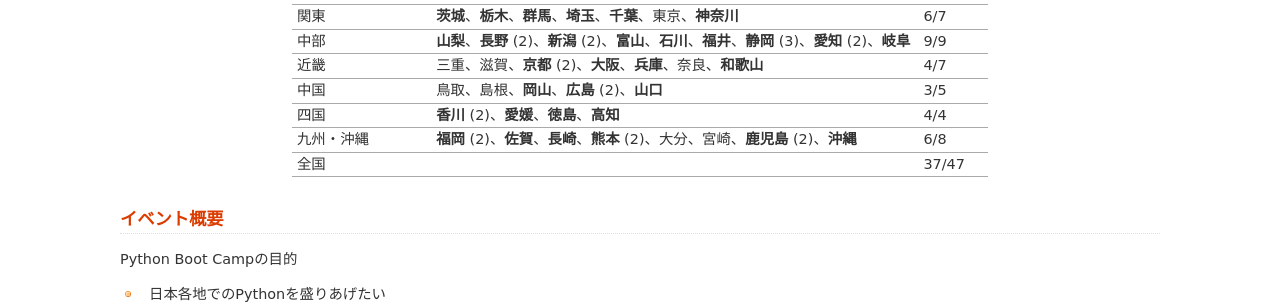
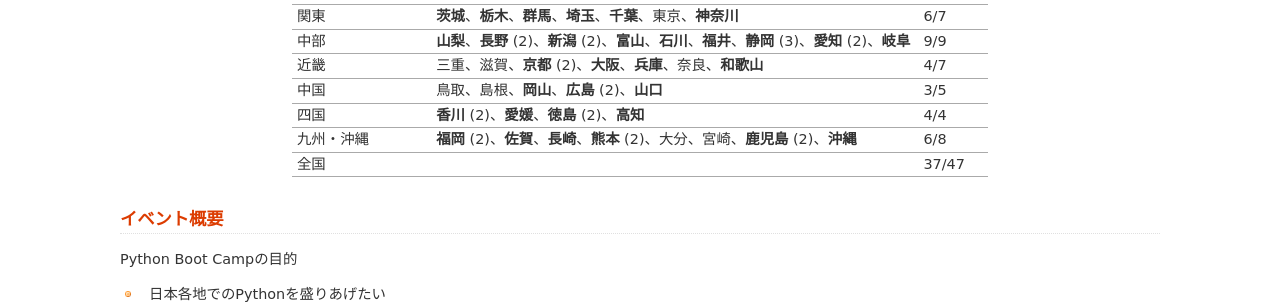
Before and after one commit to pyconjp/www.pycon.jp, a Sphinx documentation site: the page built from source/support/bootcamp.rst, in a window 1280 px wide and 900 px high, scrolled down 1135 px. Shown: the part 153-457 px from the top of the window. Built offline with Sphinx 7.4.7, drawn with Linux system fonts in a browser that asks for light colours.

Commit message:
fix pycamp tokushima 2nd

```diff
--- a/source/support/bootcamp.rst
+++ b/source/support/bootcamp.rst
@@ -67,7 +67,7 @@
      - 鳥取、島根、**岡山**、**広島** (2)、**山口**
      - 3/5
    * - 四国
-     - **香川** (2)、**愛媛**、**徳島**、**高知**
+     - **香川** (2)、**愛媛**、**徳島** (2)、**高知**
      - 4/4
    * - 九州・沖縄
      - **福岡** (2)、**佐賀**、**長崎**、**熊本** (2)、大分、宮崎、**鹿児島** (2)、**沖縄**
```
Also changed, not shown: other parts of source/support/bootcamp.rst (+1 -1 lines).
